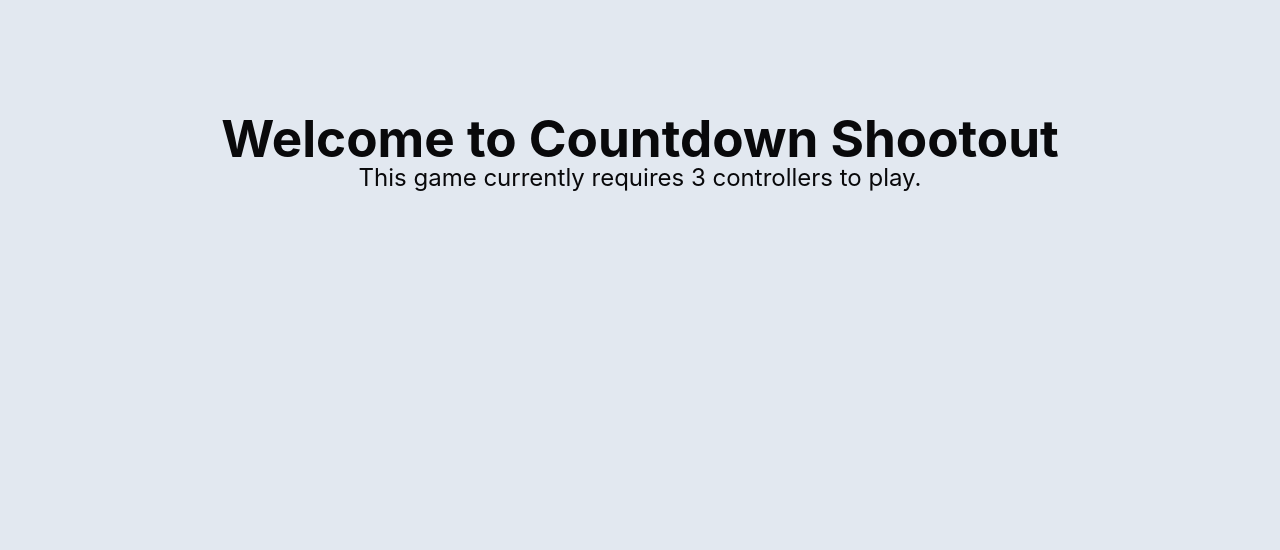
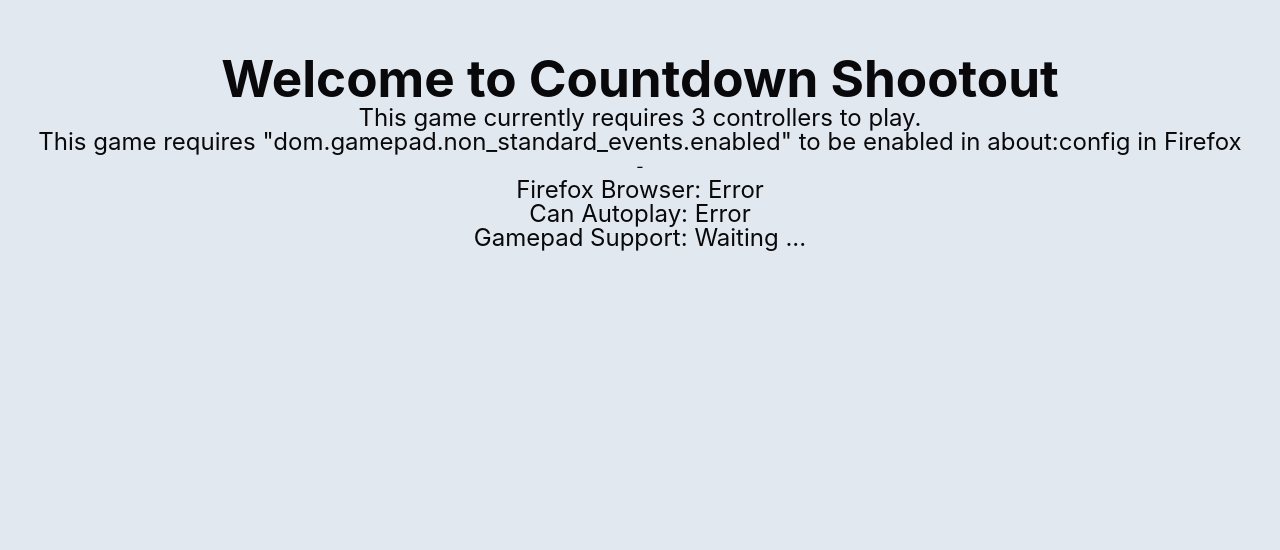
Before and after one commit to delbertina/CountdownShootout, a React (Vite) app: page / in a window 1280 px wide. Shown: the part 250-800 px from the top of the page. Built offline with nearby package versions, Linux system fonts and the light colour scheme.

Commit message:
Add basic checks for users to know if they need to change some settings to play

```diff
--- a/src/App.tsx
+++ b/src/App.tsx
@@ -18,6 +18,12 @@ import { Progress } from "./components/ui/progress";
 import DebugDialog from "./components/debug-dialog";
 
 const App = () => {
+  // check browser settings
+  const isFirefox = navigator.userAgent.toLowerCase().includes('firefox');
+  // @ts-expect-error experimental feature
+  const canAutoplay = !!navigator.getAutoplayPolicy && navigator.getAutoplayPolicy("mediaelement") === "allowed"
+  const isGamepadDetected = useGameStore((state) => state.isGamepadDetected);
+
   const gameStage = useGameStore((state) => state.stage);
   const currentGame = useGameStore((state) => state.currentGame);
   const questionId = useGameStore((state) => state.questionId);
@@ -56,7 +62,6 @@ const App = () => {
   };
 
   useEffect(() => {
-    console.log("Toast thrown");
     if (lastTeam1Press > 0) {
       throwToast(true);
     }
@@ -64,7 +69,6 @@ const App = () => {
   }, [lastTeam1Press]);
 
   useEffect(() => {
-    console.log("Toast thrown");
     if (lastTeam2Press > 0) {
       throwToast(false);
     }
@@ -118,6 +122,12 @@ const App = () => {
       <div className="welcome-screen whole-screen flex flex-col justify-center bg-slate-200">
         <h1 className="font-bold">Welcome to Countdown Shootout</h1>
         <h2>This game currently requires 3 controllers to play.</h2>
+        <h2>This game requires "dom.gamepad.non_standard_events.enabled" to be enabled in about:config in Firefox</h2>
+-
+        <h2>Firefox Browser: {isFirefox ? "Good" : "Error"}</h2>
+        <h2>Can Autoplay: {canAutoplay ? "Good" : "Error"}</h2>
+        <h2>Gamepad Support: {isGamepadDetected ? "Good" : "Waiting ..."}</h2>
+
       </div>
       <div className="card-page whole-screen flex flex-col bg-slate-700 text-amber-200 gap-8">
         {!currentGame && (
--- a/src/store/gameStore.ts
+++ b/src/store/gameStore.ts
@@ -21,6 +21,7 @@ interface GameState {
   tempButtonCol: number;
   tempButtonRow: number;
   isDebugOpen: boolean;
+  isGamepadDetected: boolean;
   symbolRight: (gamepadIndex: number) => void;
   symbolLeft: (gamepadIndex: number) => void;
   symbolUp: (gamepadIndex: number) => void;
@@ -60,6 +61,7 @@ export const useGameStore = create<GameState>((set, get) => ({
   tempButtonCol: 1,
   tempButtonRow: 1,
   isDebugOpen: false,
+  isGamepadDetected: false,
   symbolRight: (gamepadIndex: number) => {
     if (gamepadIndex !== 0) {
       if (gamepadIndex === 1) {
@@ -156,6 +158,7 @@ export const useGameStore = create<GameState>((set, get) => ({
   gamepadButtonPress: (e: { gamepad: Gamepad; button: number }) => {
     const newEvent = `Gamepad button down at index ${e.gamepad.index}: ${e.gamepad.id}. Button: ${e.button}.`;
     console.log(newEvent);
+    set({ isGamepadDetected: true });
     switch (e.button) {
       case 15:
         get().arrowRight(e.gamepad.index);
```
